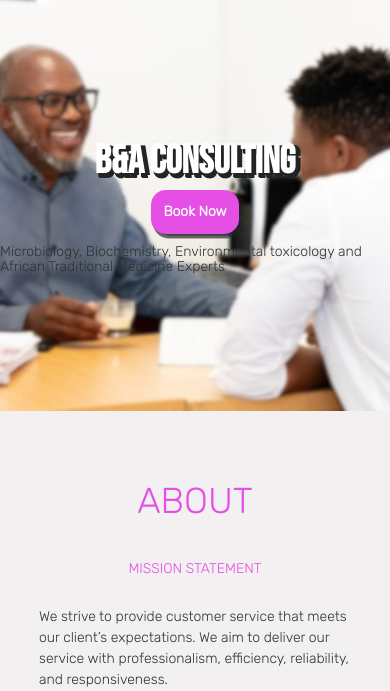
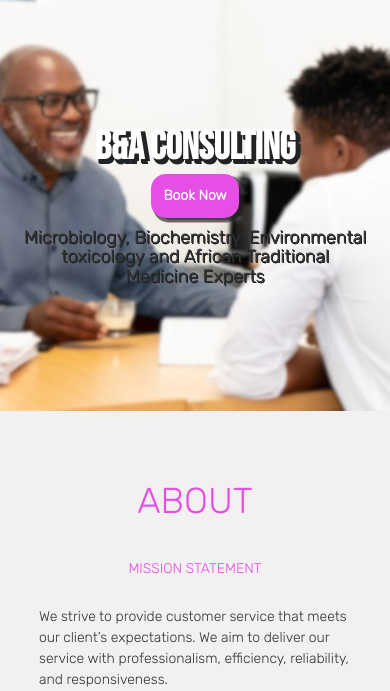
Before and after one commit to PhemeloKenosi/Thefinal, a plain HTML site: page index.html in a window 390 px wide. Shown: the part 153-844 px from the top of the page. Drawn offline with nearby package versions, Linux system fonts and the light colour scheme; a web font is replaced by a local one.

Commit message:
Update main.css

```diff
--- a/main.css
+++ b/main.css
@@ -824,15 +824,13 @@ footer {
 
       }
 
-      main .text p
+       main .text h5
       {
-        font-size: 20px;
+        font-size: 18px;
         text-align: center;
         text-shadow: none;
         font-weight: 50000;
-        text-shadow: 2px 1px #222324, 1px 3px #222324, 1px 3px #222324;
-
-
+        text-shadow: 1px 1px #222324, 1px 1px #222324, 1px 1px #222324;
       }
 
 
```
